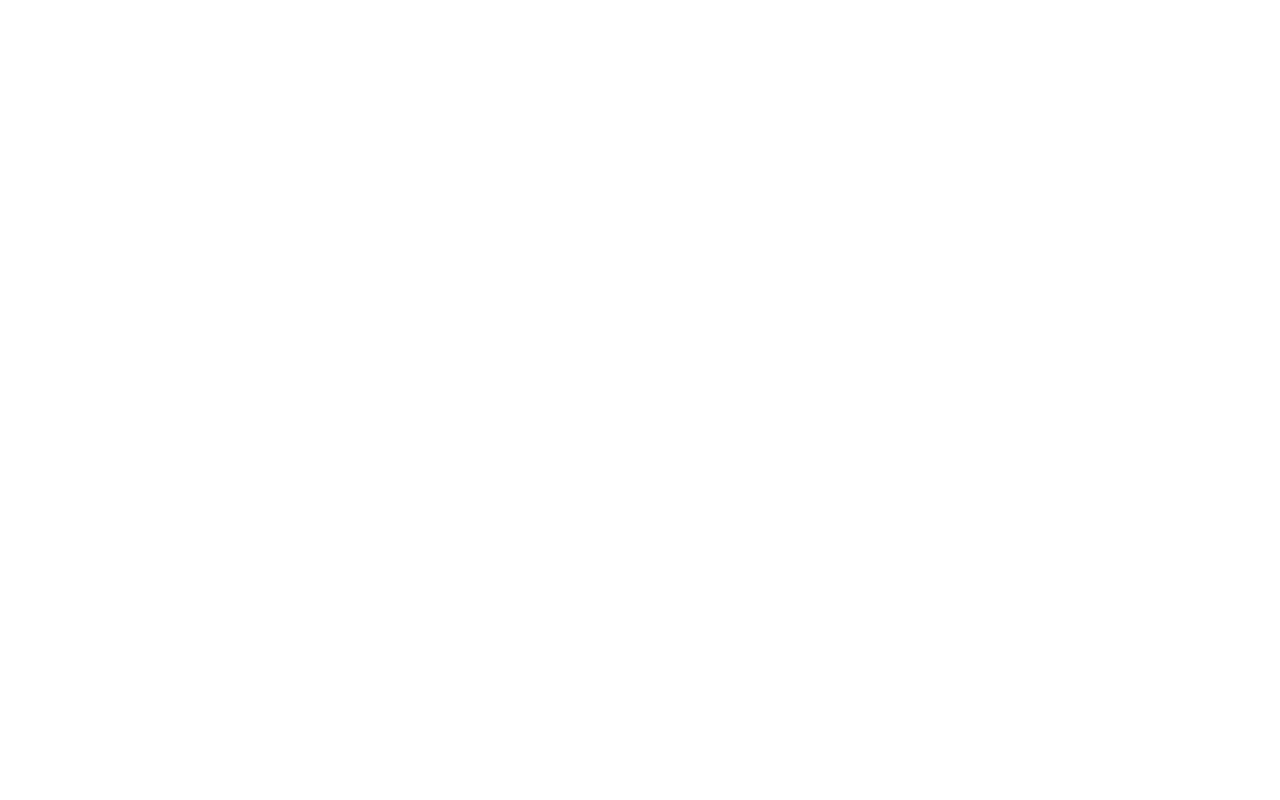
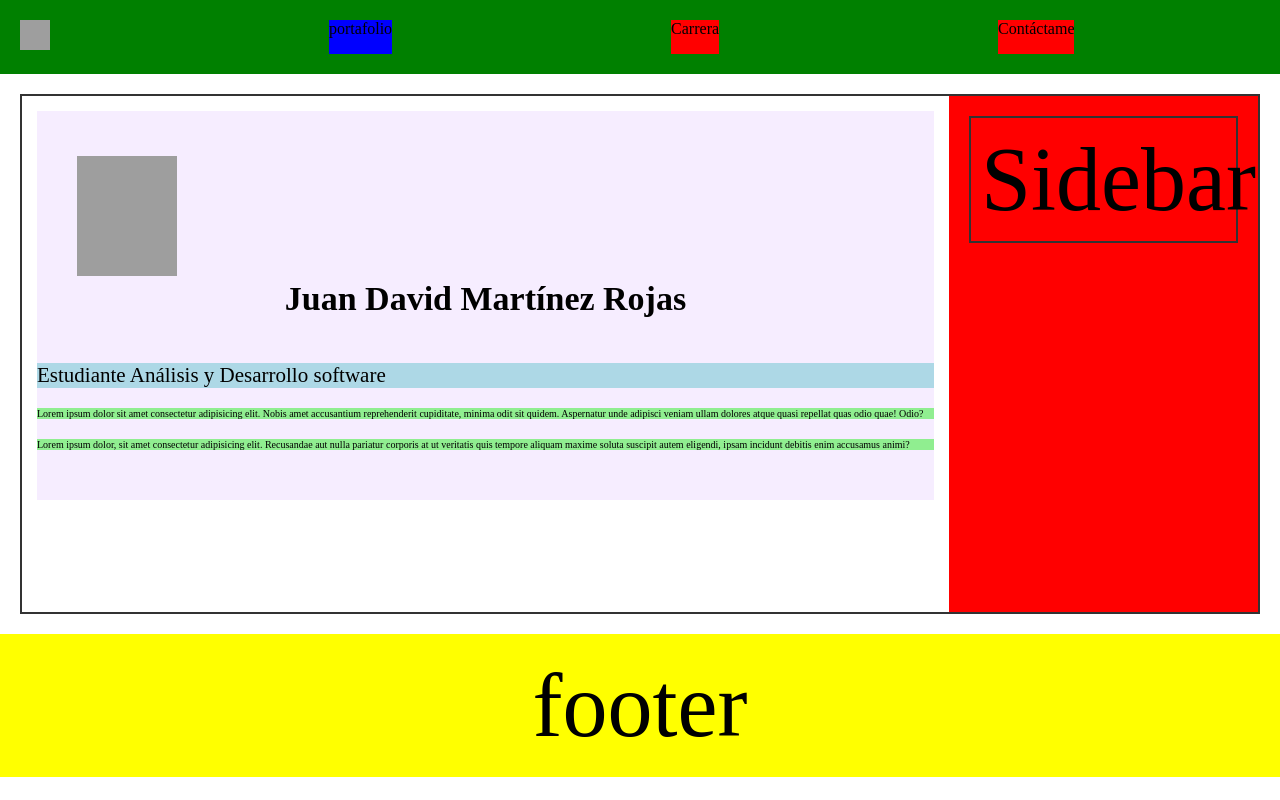
Before and after one commit to jdmartinezrs/Cascading-Style-Sheets, a plain HTML site: page index.html in a window 1280 px wide. Drawn offline with Linux system fonts and the light colour scheme; grey boxes are pictures that could not be loaded.

Commit message:
feat: Se realiza el punto D

```diff
--- a/index.html
+++ b/index.html
@@ -1,14 +1,45 @@
 <!DOCTYPE html>
 <html lang="en">
-  <head>
-    <meta charset="UTF-8" />
-    <meta name="viewport" content="width=device-width, initial-scale=1.0" />
-    <title>Ejemplo de selectores</title>
-    <link rel="stylesheet" href="styles/Tarjetas.css" />
-  </head>
+<head>
+    <meta charset="UTF-8">
+    <meta name="viewport" content="width=device-width, initial-scale=1.0">
+    <title>Modelado de Caja</title>
+    <link rel="stylesheet" href="styles/modeladoDeCaja.css">
+</head>
+<body>
+  <header class="header">
 
-  <body>
+    <nav>
+      <li>
+        <div><img src="https://tse3.mm.bing.net/th/id/OIP.lpMVja949ARrof5WY__ycwHaHa?pid=Api&P=0&h=180" alt="logo playstore"></div>
+        <ul>portafolio</ul>
+        <ul>Carrera</ul>
+        <ul>Contáctame</ul>
+      </li>
+    </nav>
+  </header>
 
 
-  </body>
+  <main class="container">
+    <aside class="sidebar">
+     <p>Sidebar</p>
+
+    </aside>
+
+    <section class="content">
+      <div class="article">
+        <img src="https://static.vecteezy.com/system/resources/previews/011/153/369/original/3d-web-developer-working-on-project-illustration-png.png" alt="">
+        <h2>Juan David Martínez Rojas</h2>
+        <p>Estudiante Análisis y Desarrollo software</p>
+        <p>Lorem ipsum dolor sit amet consectetur adipisicing elit. Nobis amet accusantium reprehenderit cupiditate, minima odit sit quidem. Aspernatur unde adipisci veniam ullam dolores atque quasi repellat quas odio quae! Odio?</p>
+      <p>Lorem ipsum dolor, sit amet consectetur adipisicing elit. Recusandae aut nulla pariatur corporis at ut veritatis quis tempore aliquam maxime soluta suscipit autem eligendi, ipsam incidunt debitis enim accusamus animi?</p>
+      </div>
+    </section>
+  </main>
+
+  <footer class="footer">
+    <p>footer</p>
+  </footer>
+</body>
+
 </html>
--- /dev/null
+++ b/styles/modeladoDeCaja.css
@@ -0,0 +1,111 @@
+
+* {
+  box-sizing: border-box;
+  margin: 0;
+  padding: 0;
+}
+
+.container {
+  display: flex;
+  margin: 20px;
+  border: 2px solid #333;
+  height: 65vh;
+}
+
+
+
+
+
+
+
+.header {
+ display: flex ;
+  background: green;
+  padding: 20px;
+}
+
+li{
+    display: flex;
+}
+ div ~ ul {
+    margin-left: 30%;
+    list-style: none;
+    display: flex;
+    background-color: red;
+    width: 300px;
+}
+
+div + ul {
+    background-color: blue;
+}
+div > ul {
+
+    padding: 20px;
+}
+
+nav img {
+    width: 30px;
+    height: 30px;
+}
+
+.sidebar {
+  order: 2;
+  font-size: 90px;
+  width: 25%;
+  background: red;
+  padding: 20px;
+}
+
+aside >p {
+    border: 2px solid #333;
+    padding: 10px;
+}
+
+
+.content {
+  order: 1;
+  width: 75%;
+  padding: 15px;
+}
+
+.article {
+
+  background: #f6edff;
+  display: block;
+  height: 80%;
+
+}
+
+.article>img {
+    width: 100px;
+    height: 120px;
+    margin-top: 5%;
+    margin-left: 40px;
+}
+
+.article>h2 {
+    text-align: center;
+    margin-bottom: 5%;
+    font-size: 34px;
+}
+
+
+
+h2 ~ p {
+    background-color: lightgreen;
+    font-size: 10px;
+    margin-top: 20px;
+}
+
+h2 + p {
+    font-size: 21px;
+    background-color: lightblue;
+}
+
+
+ .footer {
+  background: yellow;
+  text-align: center;
+  padding: 20px;
+  font-size: 90px;
+}
```
Also changed, not shown: iinnndex.html (added, +14 -0 lines).
